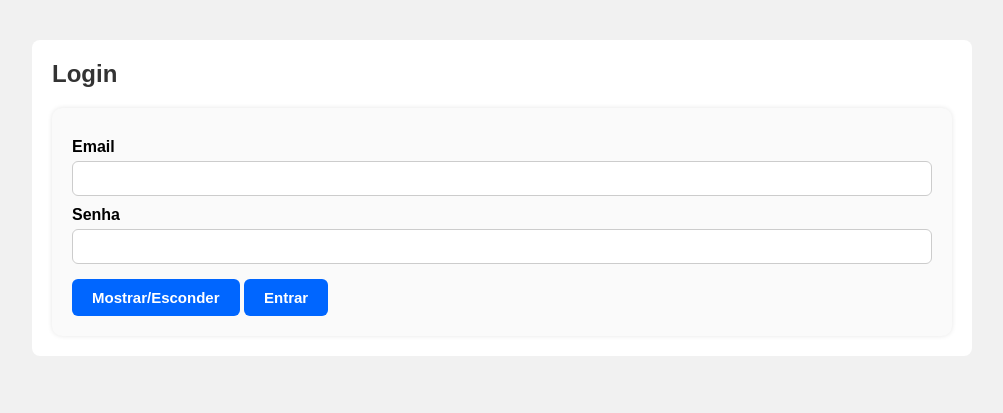
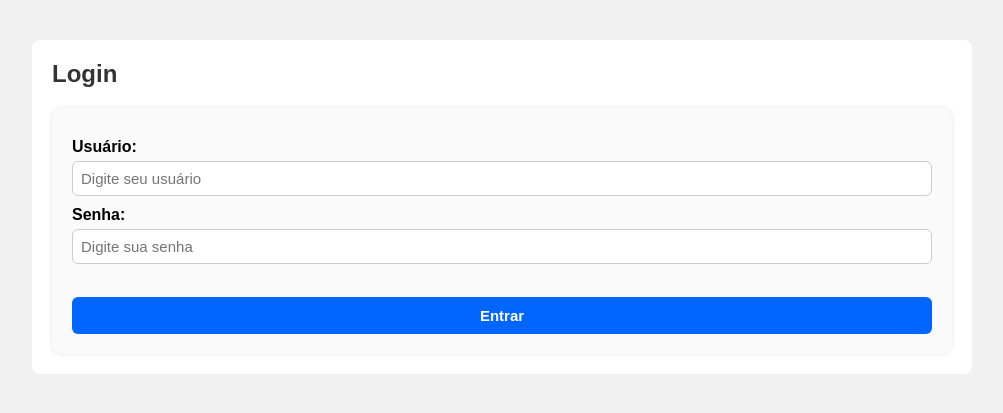
Before and after one commit to bponedev/CLIENTE, a Flask app: page /login in a window 1280 px wide. Shown: the part 48-461 px from the top of the page, without its empty margins (138-1141 px from the left). Run offline with Flask 3, Linux system fonts and the light colour scheme.

Commit message:
Update login.html

```diff
--- a/templates/login.html
+++ b/templates/login.html
@@ -1,19 +1,47 @@
 {% extends "base.html" %}
+
 {% block content %}
 
 <h2>Login</h2>
 
-<form method="POST" action="{{ url_for('login') }}" class="card">
+<div class="card">
 
-    <label>Email</label>
-    <input type="email" name="email" required>
+    <form method="POST" action="{{ url_for('login') }}">
 
-    <label>Senha</label>
-    <input type="password" name="senha" id="senha_input" required>
+        <label>Usuário:</label>
+        <input type="text" name="usuario" required placeholder="Digite seu usuário">
 
-    <button type="button" onclick="togglePassword()">Mostrar/Esconder</button>
+        <label>Senha:</label>
 
-    <button class="btn-primary">Entrar</button>
-</form>
+        <div style="position: relative;">
+            <input type="password" id="senha" name="senha" required placeholder="Digite sua senha">
+
+            <button type="button"
+                    onclick="toggleSenha()"
+                    style="
+                        position: absolute;
+                        right: 10px;
+                        top: 50%;
+                        transform: translateY(-50%);
+                        border: none;
+                        background: none;
+                        cursor: pointer;
+                        font-size: 14px;
+                    ">👁</button>
+        </div>
+
+        <br>
+
+        <button class="btn-primary" style="width:100%;">Entrar</button>
+    </form>
+
+</div>
+
+<script>
+function toggleSenha() {
+    const campo = document.getElementById("senha");
+    campo.type = campo.type === "password" ? "text" : "password";
+}
+</script>
 
 {% endblock %}
```
